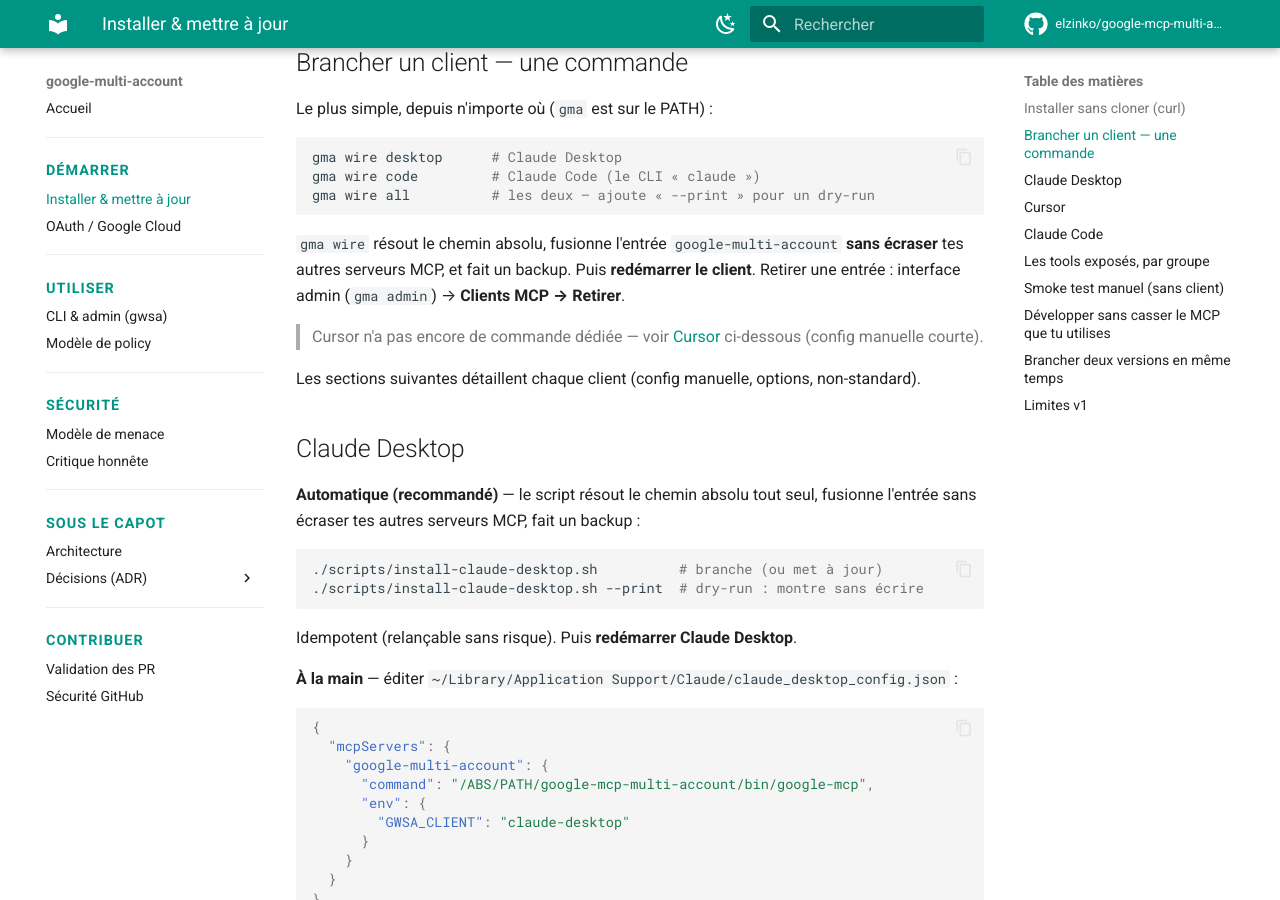
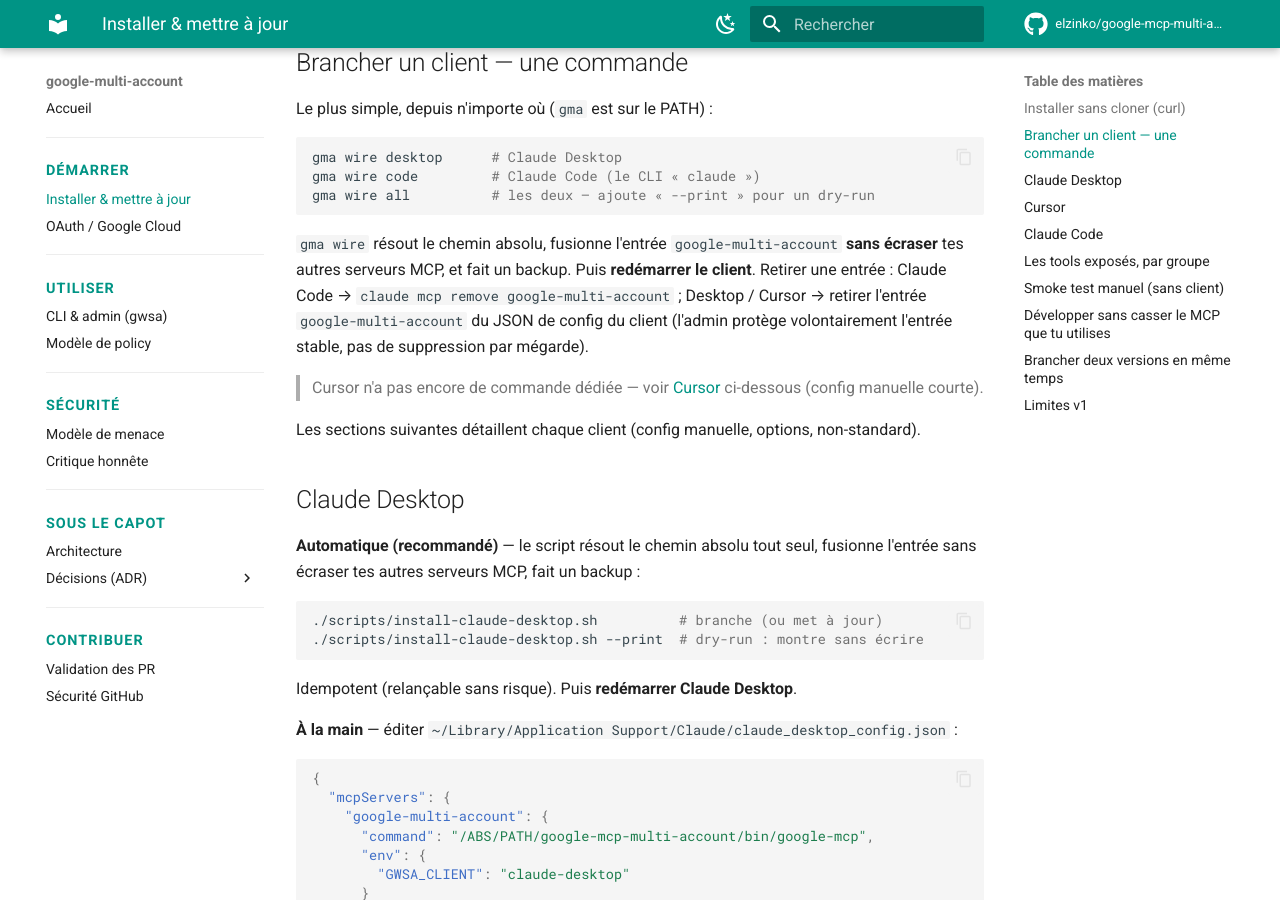
Before and after one commit to elzinko/google-mcp-multi-account, an MkDocs documentation site: the page built from docs/mcp-setup.md, in a window 1280 px wide and 900 px high, scrolled down 977 px. Built offline with MkDocs 1.6.1 and Material for MkDocs 9.7.7, drawn with Linux system fonts in a browser that asks for light colours; comment, search, counter and statistics services are not loaded.

Commit message:
fix(cli): revue Codex #94 — wire all propage l'échec + retrait par client réel
1. « gma wire all » retourne un statut non-nul si un installeur échoue (rc suivi + return) — fiable en script. 2. Le retrait ne renvoie plus vers l'admin (qui protège l'entrée stable et ne scanne pas Claude Code) : Claude Code → « claude mcp remove google-multi-account » ; Desktop/Cursor → retirer l'entrée du JSON. Corrigé dans le help ET mcp-setup.md. 312 tests verts.

Co-Authored-By: Claude Opus 4.8 <noreply@anthropic.com>

```diff
--- a/docs/mcp-setup.md
+++ b/docs/mcp-setup.md
@@ -50,7 +50,10 @@ gma wire all          # les deux — ajoute « --print » pour un dry-run
 
 `gma wire` résout le chemin absolu, fusionne l'entrée `google-multi-account` **sans
 écraser** tes autres serveurs MCP, et fait un backup. Puis **redémarrer le client**.
-Retirer une entrée : interface admin (`gma admin`) → **Clients MCP → Retirer**.
+Retirer une entrée : Claude Code → `claude mcp remove google-multi-account` ;
+Desktop / Cursor → retirer l'entrée `google-multi-account` du JSON de config du
+client (l'admin protège volontairement l'entrée stable, pas de suppression par
+mégarde).
 
 > Cursor n'a pas encore de commande dédiée — voir [Cursor](#cursor) ci-dessous
 > (config manuelle courte).
```
Also changed, not shown: 1 other file.
